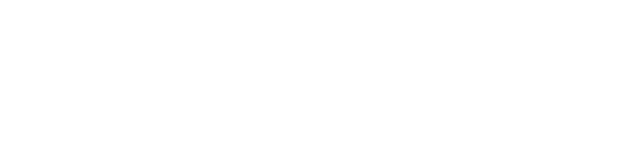
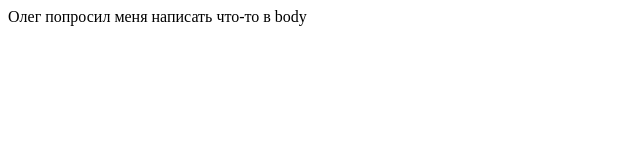
Before and after one commit to VadimVishna/VadimVishna.github.io, a plain HTML site: page index.html in a window 1280 px wide. Shown: the whole page, without its empty margins (0-640 px from the left). Drawn offline with Linux system fonts and the light colour scheme.

Commit message:
Add files via upload

```diff
--- a/index.html
+++ b/index.html
@@ -5,5 +5,6 @@
     <title>Привет Андрей пуру пуру</title>
 </head>
 <body>
+<div>Олег попросил меня написать что-то в body</div>
 </body>
 </html>
```
